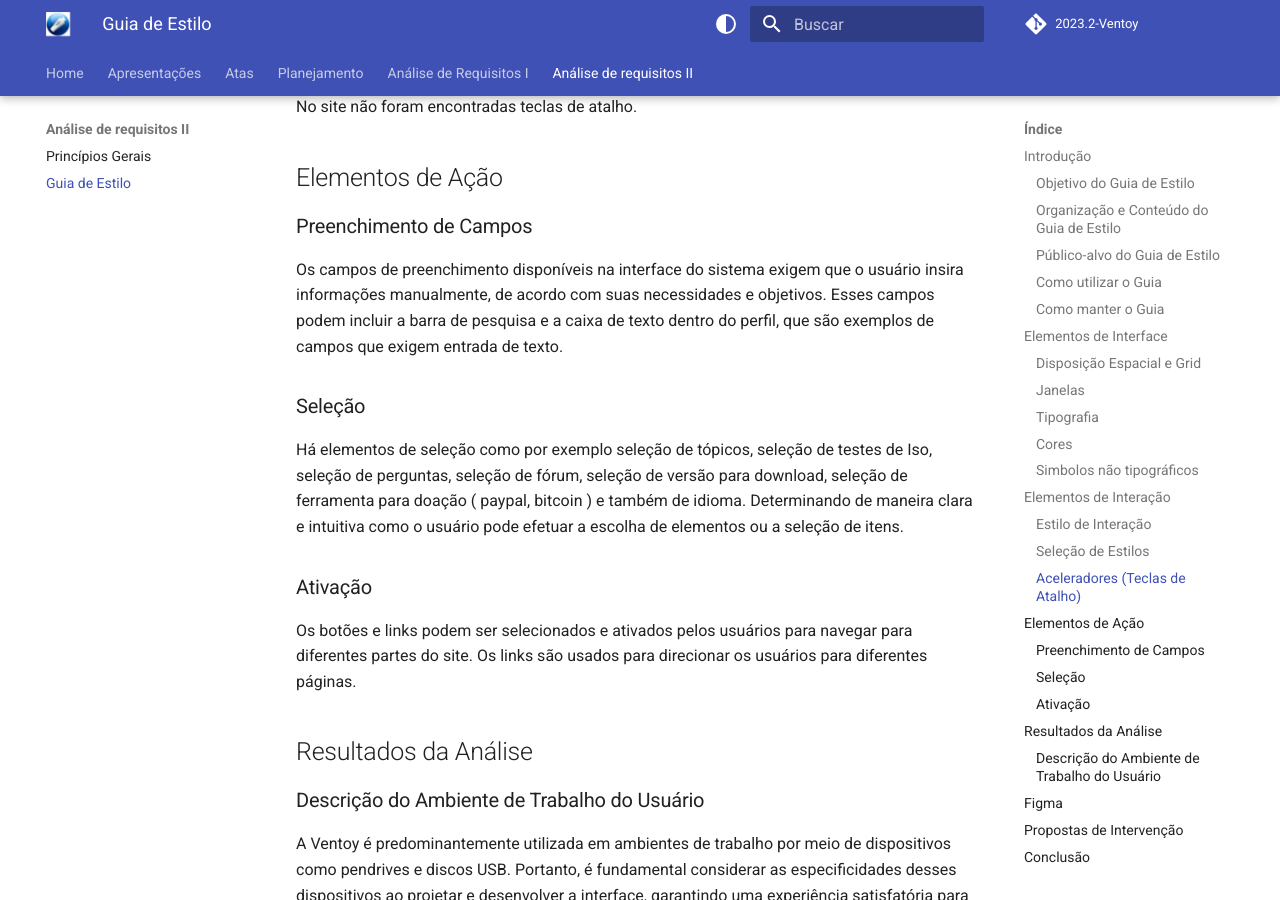
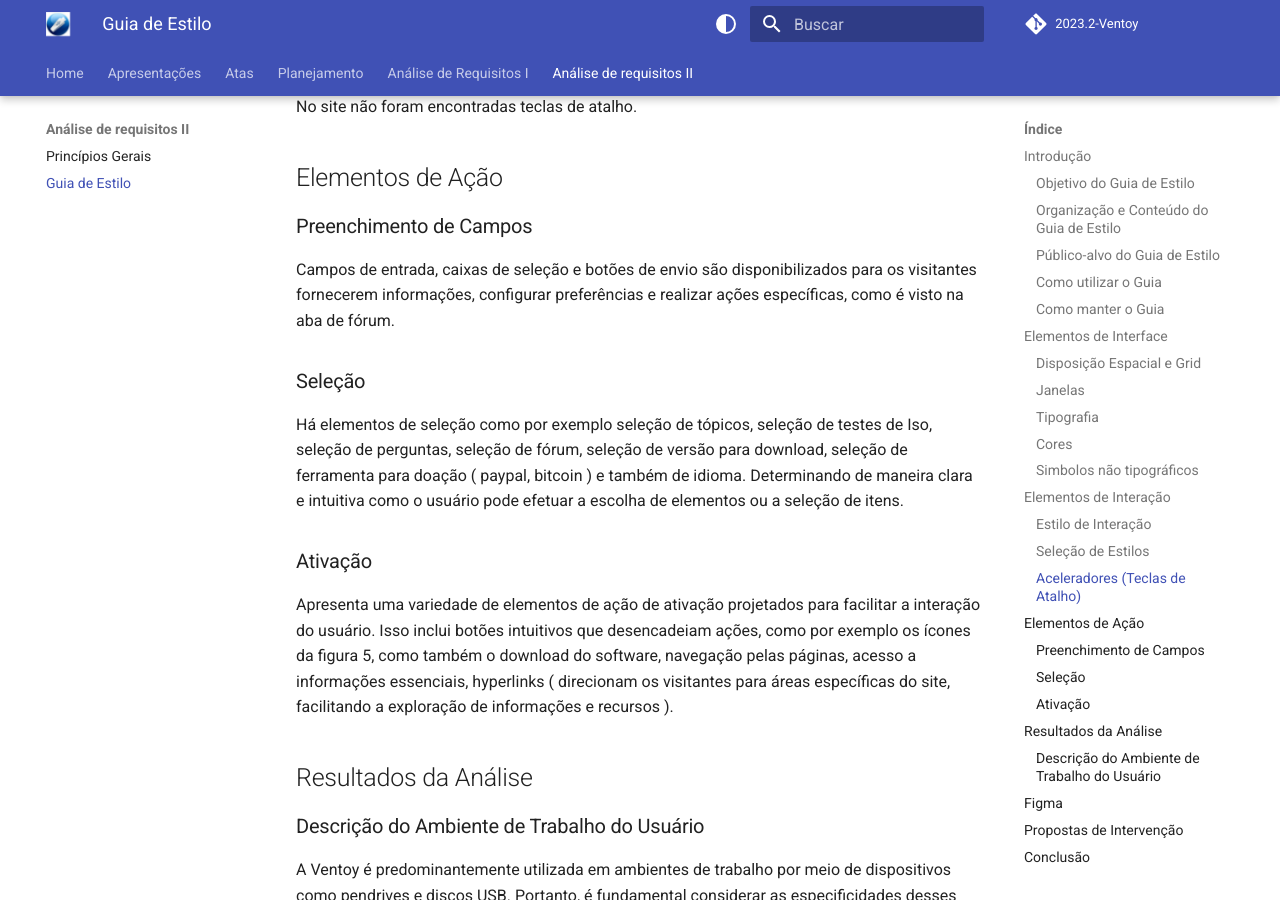
Before and after one commit to Interacao-Humano-Computador/2023.2-Ventoy, an MkDocs documentation site: the page built from docs/AnaliseDeRequisitos/guia-de-estilo.md, in a window 1280 px wide and 900 px high, scrolled down 4207 px. Built offline with MkDocs 1.6.1 and Material for MkDocs 9.7.7, drawn with Linux system fonts in a browser that asks for light colours; comment, search, counter and statistics services are not loaded.

Commit message:
Update guia-de-estilo.md

```diff
--- a/docs/AnaliseDeRequisitos/guia-de-estilo.md
+++ b/docs/AnaliseDeRequisitos/guia-de-estilo.md
@@ -122,7 +122,7 @@ No site não foram encontradas teclas de atalho.
 
 ### Preenchimento de Campos
 
-Os campos de preenchimento disponíveis na interface do sistema exigem que o usuário insira informações manualmente, de acordo com suas necessidades e objetivos. Esses campos podem incluir a barra de pesquisa e a caixa de texto dentro do perfil, que são exemplos de campos que exigem entrada de texto.
+Campos de entrada, caixas de seleção e botões de envio são disponibilizados para os visitantes fornecerem informações, configurar preferências e realizar ações específicas, como é visto na aba de fórum.
 
 ### Seleção
 
@@ -130,8 +130,7 @@ Há elementos de seleção como por exemplo seleção de tópicos, seleção de
 
 ### Ativação
 
-Os botões e links podem ser selecionados e ativados pelos usuários para navegar para diferentes partes do site.
-Os links são usados para direcionar os usuários para diferentes páginas.
+Apresenta uma variedade de elementos de ação de ativação projetados para facilitar a interação do usuário. Isso inclui botões intuitivos que desencadeiam ações, como por exemplo os ícones da figura 5, como também o download do software, navegação pelas páginas, acesso a informações essenciais, hyperlinks ( direcionam os visitantes para áreas específicas do site, facilitando a exploração de informações e recursos ).
 
 ## Resultados da Análise
 
```
